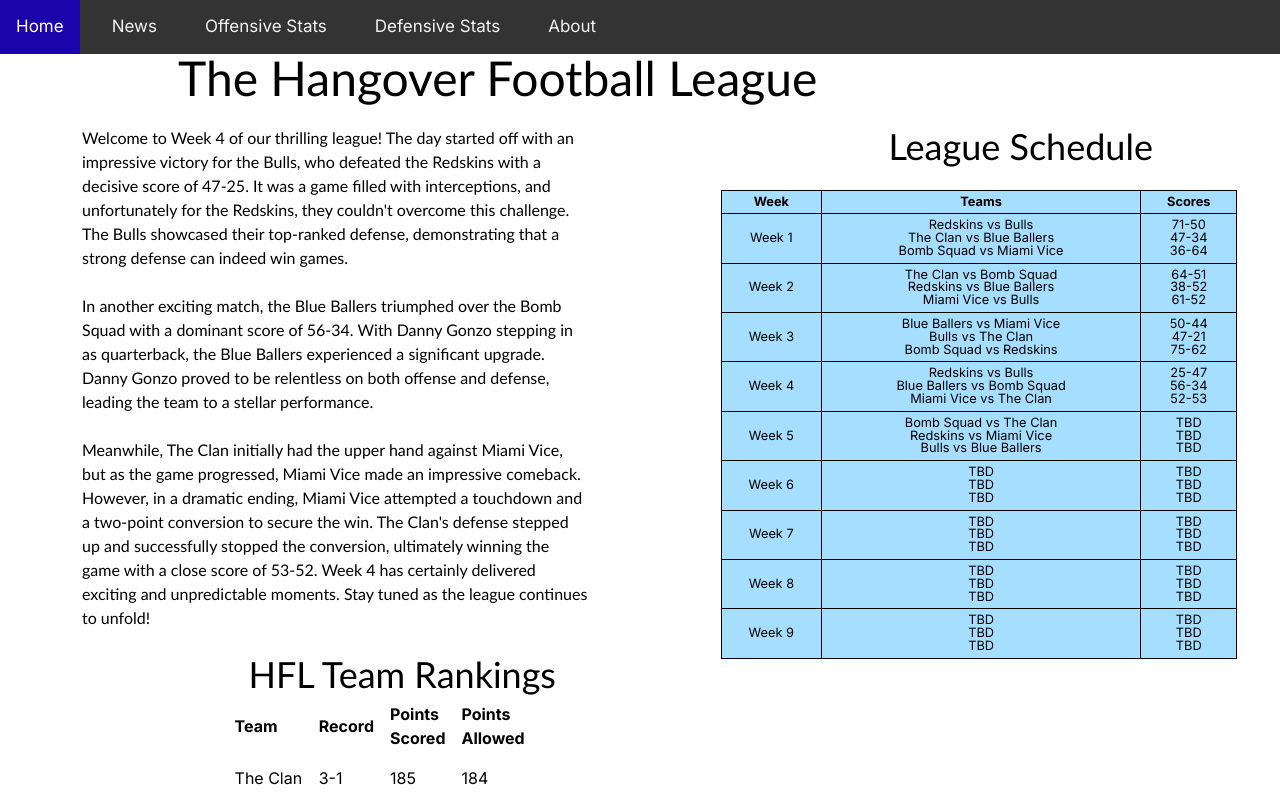
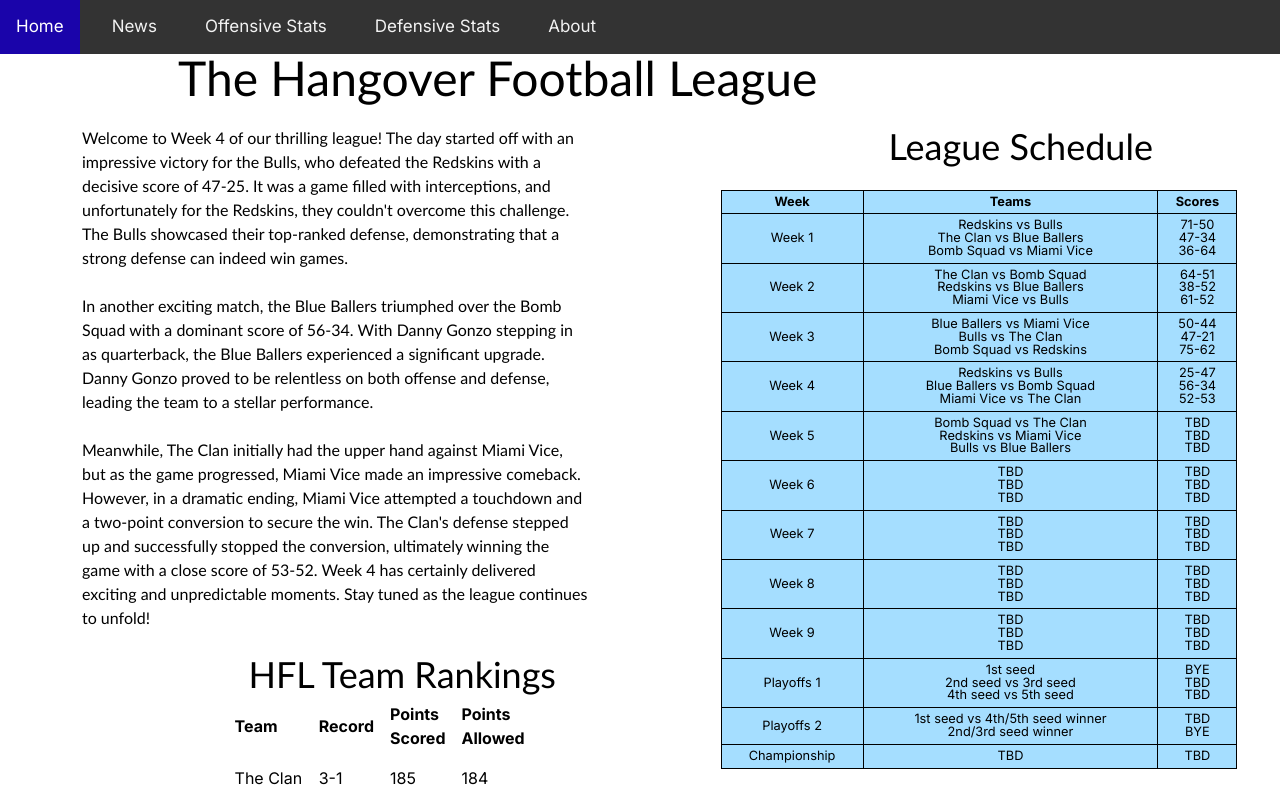
Before and after one commit to NickTalledo/HFL, a Next.js app: page / in a window 1280 px wide. Shown: the top 800 px of the page. Built offline with nearby package versions, Linux system fonts and the light colour scheme.

Commit message:
sched extended

```diff
--- a/components/HomePage.jsx
+++ b/components/HomePage.jsx
@@ -200,6 +200,32 @@ const HomePage = () => {
                     TBD <br /> TBD <br /> TBD
                   </td>
                 </tr>
+                <tr>
+                  <td>Playoffs 1</td>
+                  <td>
+                    1st seed <br /> 2nd seed vs 3rd seed <br /> 4th seed vs 5th
+                    seed
+                  </td>
+                  <td>
+                    BYE <br /> TBD <br /> TBD
+                  </td>
+                </tr>
+                <tr>
+                  <td>Playoffs 2</td>
+                  <td>
+                    1st seed vs 4th/5th seed winner <br /> 2nd/3rd seed winner
+                  </td>
+                  <td>
+                    TBD <br /> BYE
+                  </td>
+                </tr>
+                <tr>
+                  <td>Championship</td>
+                  <td>TBD</td>
+                  <td>
+                    TBD <br />
+                  </td>
+                </tr>
               </tbody>
             </table>
           </div>
```
